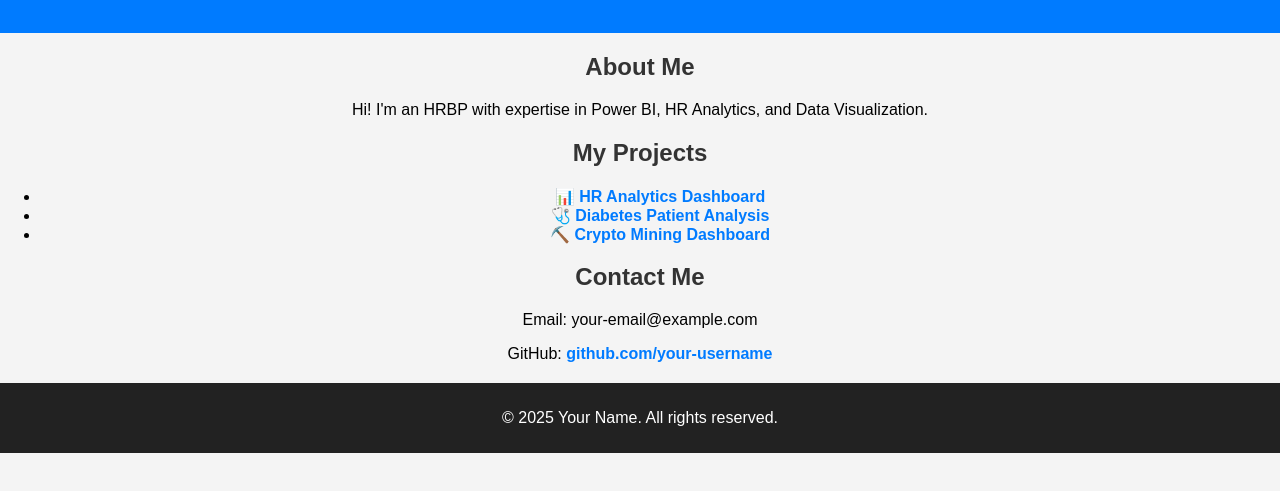
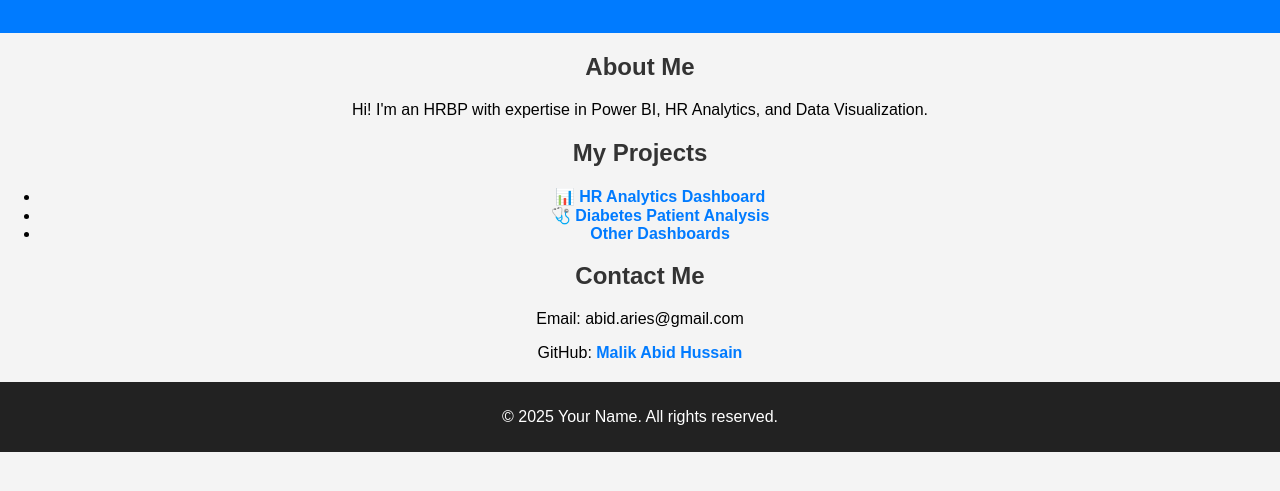
Before and after one commit to MalikAbidHussain/AbidHussain, a plain HTML site: page index.html in a window 1280 px wide. Shown: the part 123-614 px from the top of the page. Drawn offline with Linux system fonts and the light colour scheme.

Commit message:
Update index.html

```diff
--- a/index.html
+++ b/index.html
@@ -22,14 +22,14 @@
         <ul>
             <li><a href="https://app.powerbi.com/view?r=eyJrIjoiNGEyMWMxN2UtYTE4Ny00ODRhLTg4MTQtMTAwZDM1MjE5MmU2IiwidCI6ImY1ZDA2YmJkLWU1NDYtNGFjNi04NTFhLTBhYTQ5MzE3MDQyMiIsImMiOjl9" target="_blank">📊 HR Analytics Dashboard</a></li>
             <li><a href="https://app.powerbi.com/view?r=eyJrIjoiZTAxMjBiOGQtZDg4Mi00NDAwLTlmNGMtYTZmZDRiZjY0ZWNhIiwidCI6ImY1ZDA2YmJkLWU1NDYtNGFjNi04NTFhLTBhYTQ5MzE3MDQyMiIsImMiOjl9" target="_blank">🩺 Diabetes Patient Analysis</a></li>
-            <li><a href="--">⛏️ Crypto Mining Dashboard</a></li>
+            <li><a href="--">Other Dashboards</a></li>
         </ul>
     </section>
 
     <section id="contact">
         <h2>Contact Me</h2>
-        <p>Email: your-email@example.com</p>
-        <p>GitHub: <a href="https://github.com/MalikAbidHussan/AbidHussain" target="_blank">github.com/your-username</a></p>
+        <p>Email: abid.aries@gmail.com</p>
+        <p>GitHub: <a href="https://malikabidhussain.github.io/AbidHussain/" target="_blank">Malik Abid Hussain</a></p>
     </section>
 
     <footer>
```
